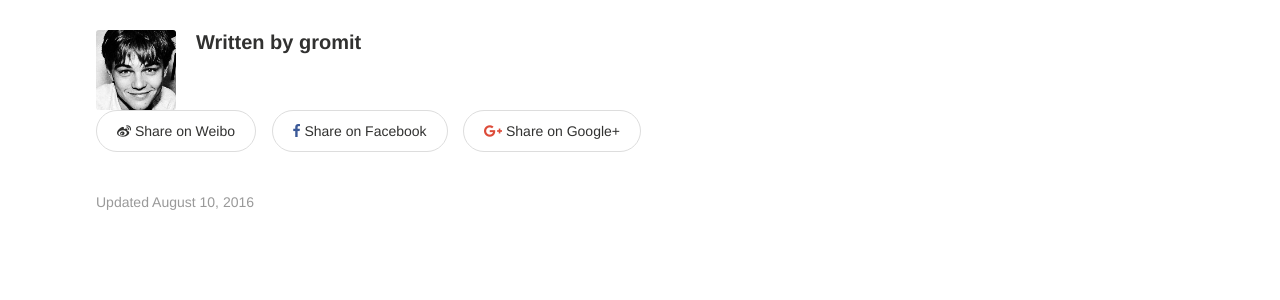
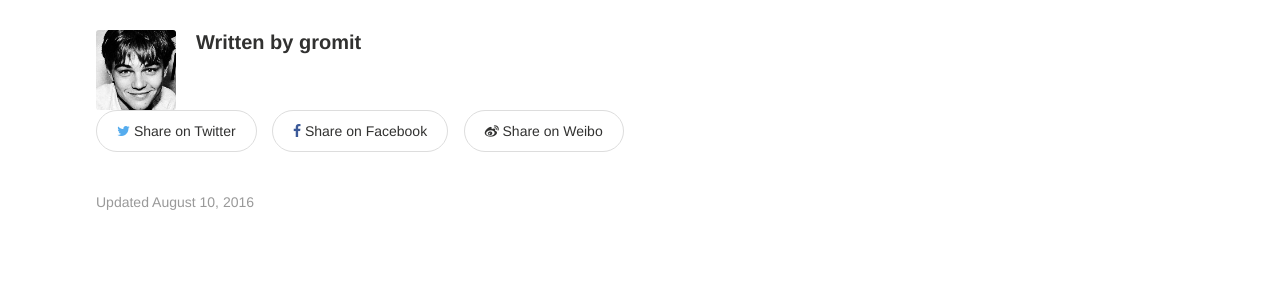
Before and after one commit to gro-mit/gro-mit.github.io, a Jekyll site: the page built from _posts/2016-08-10-hello-my-bolg.markdown, in a window 1280 px wide. Shown: the part 376-676 px from the top of the page. Built offline with Jekyll 4.4.1, drawn with Linux system fonts in a browser that asks for light colours; comment, search, counter and statistics services are not loaded.

Commit message:
change google+ to weibo

```diff
--- a/_includes/share-this.html
+++ b/_includes/share-this.html
@@ -1,5 +1,5 @@
 <div class="inline-btn">
-	<a class="btn-social weibo" href="service.weibo.com/share/share.php?url= {{ page.url | replace:'index.html','' | prepend: site.url }}" target="_blank"><i class="fa fa-weibo" aria-hidden="true"></i> {{ site.data.messages.locales[site.locale].share }} Weibo</a>
+	<a class="btn-social twitter" href="https://twitter.com/intent/tweet?text={{ page.title | escape | replace:' ','%20' }}&amp;url={{ page.url | replace:'index.html','' | prepend: site.url }}&amp;via={{ site.owner.twitter }}" target="_blank"><i class="fa fa-twitter" aria-hidden="true"></i> {{ site.data.messages.locales[site.locale].share }} Twitter</a>
 	<a class="btn-social facebook" href="https://www.facebook.com/sharer/sharer.php?u={{ page.url | replace:'index.html','' | prepend: site.url }}" target="_blank"><i class="fa fa-facebook" aria-hidden="true"></i> {{ site.data.messages.locales[site.locale].share }} Facebook</a>
-	<a class="btn-social google-plus"  href="https://plus.google.com/share?url={{ page.url | replace:'index.html','' | prepend: site.url }}" target="_blank"><i class="fa fa-google-plus" aria-hidden="true"></i> {{ site.data.messages.locales[site.locale].share }} Google+</a>
+	<a class="btn-social Weibo"  href="http://service.weibo.com/share/share.php?url= {{ page.url | replace:'index.html','' | prepend: site.url }}" target="_blank"><i class="fa fa-weibo" aria-hidden="true"></i> {{ site.data.messages.locales[site.locale].share }} Weibo</a>
 </div><!-- /.share-this -->
```
